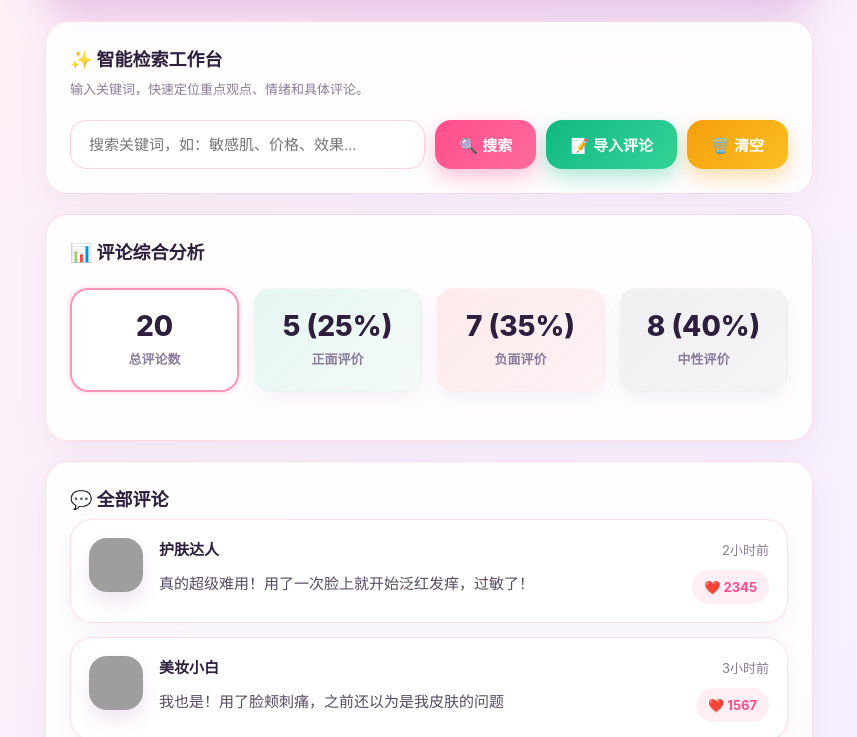
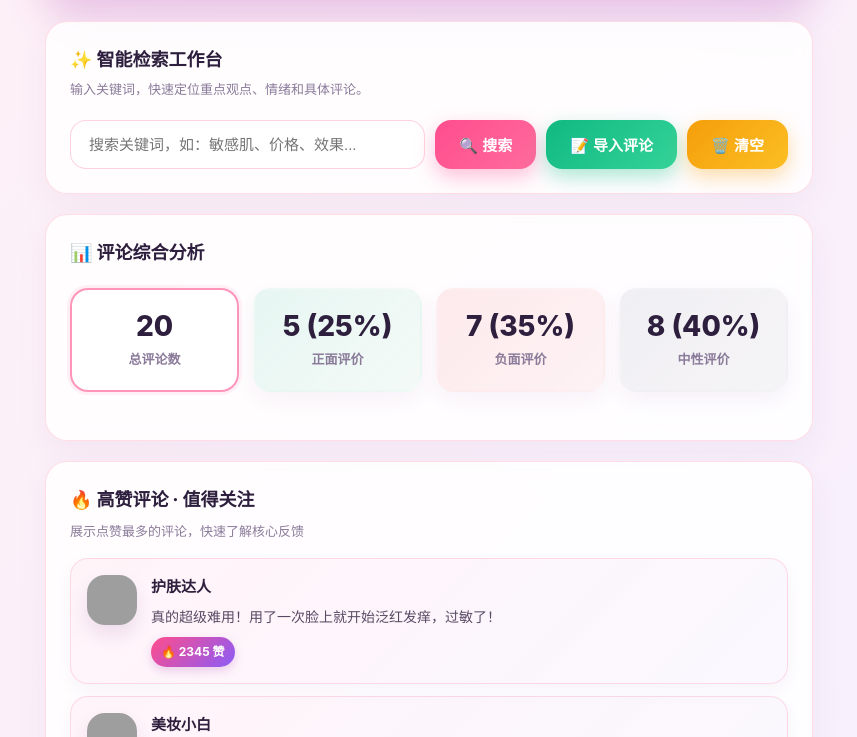
Before and after one commit to zhm0203/CommentAI, a plain HTML site: page index.html in a window 1280 px wide. Shown: the part 215-952 px from the top of the page, without its empty margins (211-1068 px from the left). Drawn offline with Linux system fonts and the light colour scheme; grey boxes are pictures that could not be loaded.

Commit message:
Add files via upload

```diff
--- a/index.html
+++ b/index.html
@@ -269,6 +269,72 @@
             font-size: 13px;
             font-weight: 600;
             color: var(--muted);
+        }
+
+        .top-comments-section .section-title {
+            margin-bottom: 6px;
+        }
+
+        #topCommentsList {
+            display: grid;
+            gap: 12px;
+        }
+
+        .top-comment {
+            display: flex;
+            gap: 14px;
+            padding: 16px;
+            border: 1px solid var(--line);
+            border-radius: 18px;
+            background: linear-gradient(135deg, rgba(255, 77, 141, 0.05) 0%, rgba(139, 92, 246, 0.03) 100%);
+            box-shadow: 0 6px 16px rgba(116, 70, 139, 0.05);
+            transition: transform 0.25s var(--ease), box-shadow 0.25s var(--ease), border-color 0.25s var(--ease);
+            animation: cardReveal 0.5s var(--ease) both;
+        }
+
+        .top-comment:hover {
+            transform: translateY(-3px);
+            border-color: rgba(255, 168, 204, 0.85);
+            box-shadow: 0 12px 28px rgba(120, 64, 138, 0.1);
+        }
+
+        .top-comment .avatar {
+            width: 50px;
+            height: 50px;
+        }
+
+        .top-comment .comment-content {
+            flex: 1;
+            min-width: 0;
+        }
+
+        .top-comment .username {
+            font-size: 15px;
+            font-weight: 800;
+            color: var(--text);
+            margin-bottom: 6px;
+        }
+
+        .top-comment .comment-text {
+            color: #584a64;
+            line-height: 1.7;
+            font-size: 14px;
+            word-break: break-word;
+        }
+
+        .top-comment .likes {
+            display: inline-flex;
+            align-items: center;
+            justify-content: center;
+            min-height: 30px;
+            padding: 0 10px;
+            border-radius: 999px;
+            font-size: 12px;
+            font-weight: 700;
+            color: #fff;
+            background: linear-gradient(135deg, rgba(255, 77, 141, 1) 0%, rgba(139, 92, 246, 1) 100%);
+            box-shadow: 0 4px 10px rgba(181, 83, 184, 0.25);
+            margin-top: 8px;
         }
 
         .comments-section {
@@ -593,6 +659,12 @@
             <div id="statsGrid"></div>
         </div>
 
+        <div class="top-comments-section panel" id="topCommentsSection">
+            <div class="section-title">🔥 高赞评论 · 值得关注</div>
+            <div class="section-subtitle" style="margin-bottom: 16px;">展示点赞最多的评论，快速了解核心反馈</div>
+            <div id="topCommentsList"></div>
+        </div>
+
         <div class="comments-section panel">
             <h2 class="section-title">💬 全部评论</h2>
             <div id="commentsList"></div>
@@ -703,6 +775,32 @@
                     <div class="stat-label">中性评价</div>
                 </div>
             `;
+        }
+
+        function renderTopComments() {
+            const topCommentsList = document.getElementById('topCommentsList');
+
+            // 按点赞数排序，取前 5 条，且至少有一定点赞数才有意义（比如至少 10 赞）
+            const topComments = [...allComments]
+                .sort((a, b) => b.likes - a.likes)
+                .filter(comment => comment.likes > 0)
+                .slice(0, 5);
+
+            if (!topComments.length) {
+                topCommentsList.innerHTML = `<div class="no-results">暂无高赞评论</div>`;
+                return;
+            }
+
+            topCommentsList.innerHTML = topComments.map((comment, index) => `
+                <div class="top-comment" id="top-comment-${comment.id}" style="animation-delay: ${index * 0.06}s">
+                    <img src="${comment.avatar}" class="avatar" alt="${comment.username}">
+                    <div class="comment-content">
+                        <div class="username">${comment.username}</div>
+                        <div class="comment-text">${comment.content}</div>
+                        <div class="likes">🔥 ${comment.likes} 赞</div>
+                    </div>
+                </div>
+            `).join('');
         }
 
         function renderComments(comments) {
@@ -821,6 +919,7 @@
                 allComments = [...allComments, ...imported];
                 currentSummary = summarizeComments(allComments);
                 renderSummary('all');
+                renderTopComments();
                 renderComments(allComments);
                 toggleImportModal();
                 alert(`成功导入 ${imported.length} 条评论！`);
@@ -834,6 +933,7 @@
                 allComments = JSON.parse(JSON.stringify(defaultComments));
                 currentSummary = summarizeComments(allComments);
                 renderSummary('all');
+                renderTopComments();
                 renderComments(allComments);
                 document.getElementById('searchInput').value = '';
                 document.getElementById('searchResults').innerHTML = '';
@@ -844,6 +944,7 @@
             allComments = JSON.parse(JSON.stringify(defaultComments));
             currentSummary = summarizeComments(allComments);
             renderSummary('all');
+            renderTopComments();
             renderComments(allComments);
         });
 
```
